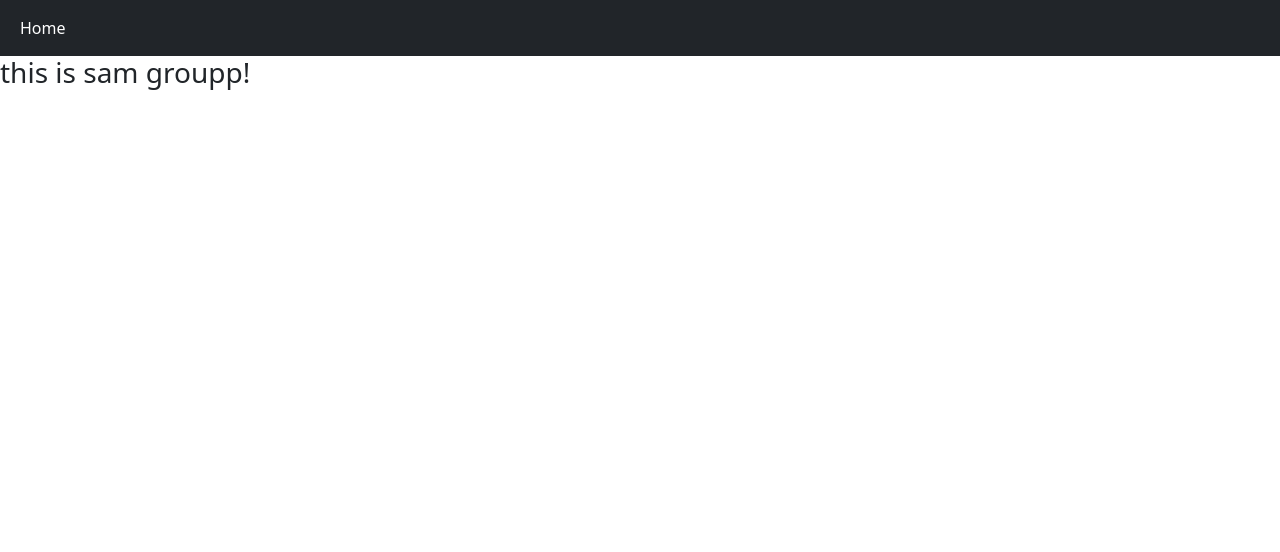
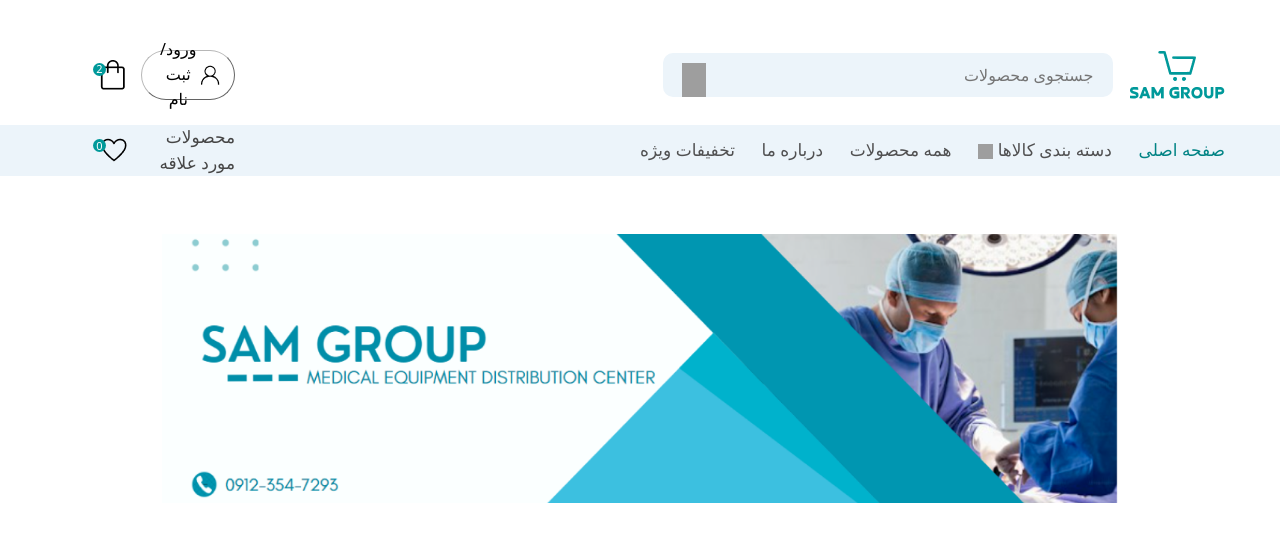
Before and after one commit to arooshahz/ECommerce, a Django app: page / in a window 1280 px wide. Shown: the top 552 px of the page. Run offline with Django 5.2, Linux system fonts and the light colour scheme; data that the repository does not hold is empty; grey boxes are pictures that could not be loaded.

Commit message:
add home navbar

```diff
--- /dev/null
+++ b/home/static/css/styles.css
@@ -0,0 +1,210 @@
+.header {
+  width: 100%;
+  height: 176px;
+}
+
+.search {
+  display: flex;
+  justify-content: space-between;
+  width: 100%;
+  height: 71%;
+  padding-top: 50px;
+  padding-bottom: 25px;
+  padding-left: 100px;
+  padding-right: 55px;
+}
+
+.search div#logo {
+  width: 50%;
+  align-items: center;
+  display: flex;
+  flex-direction: row-reverse;
+  justify-content: space-between;
+}
+
+.search div#logo label {
+  position: relative;
+  width: 80%;
+}
+
+.search div#logo label::before {
+  content: "";
+  position: absolute;
+  left: 19px;
+  top: 10px;
+  bottom: 0;
+  width: 24px;
+  background: url("https://img.icons8.com/ios-filled/24/search--v1.png");
+  background-repeat: no-repeat;
+}
+
+.search div#logo input[type="text"] {
+  width: 100%;
+  padding: 10px 19px;
+  background-color: #ecf4fa;
+  border: none;
+  border-radius: 10px;
+}
+
+.search div#login {
+  width: 12%;
+  align-items: center;
+  display: flex;
+  justify-content: space-between;
+  flex-direction: row-reverse;
+}
+
+.search div#login div {
+  position: relative;
+}
+
+.search div#login div span {
+  position: absolute;
+  background-color: #00999a;
+  border-radius: 50%;
+  width: 13px;
+  height: 13px;
+  color: white;
+  font-size: 11px;
+  display: flex;
+  justify-content: center;
+  align-items: center;
+  left: -7px;
+  top: 3px;
+}
+
+.search div#login button {
+  border-radius: 30px;
+  border-width: 1px;
+  border-color: #b7b7b7;
+  flex-direction: row-reverse;
+  justify-content: space-between;
+  align-items: center;
+  display: flex;
+  width: 70%;
+  height: 100%;
+  padding-left: 14px;
+  padding-right: 14px;
+  background-color: transparent;
+  font-size: 16px;
+  font-weight: 300;
+  line-height: 25px;
+}
+
+.menu {
+  background-color: #ecf4fa;
+  height: 29%;
+  width: 100%;
+  display: flex;
+  justify-content: space-between;
+  padding-left: 100px;
+  padding-right: 55px;
+}
+
+.menu div#items {
+  width: 52%;
+}
+
+.menu div#items ul#main {
+  list-style: none;
+  display: flex;
+  justify-content: space-between;
+  align-items: center;
+  margin: 0;
+  padding: 0;
+  height: 100%;
+  font-size: 17px;
+  font-weight: 400;
+  line-height: 26px;
+  color: #505051;
+}
+.menu div#items ul#main li#home {
+  color: #008384;
+  font-size: 17px;
+  font-weight: 400;
+  line-height: 26px;
+}
+
+.menu div#items ul#dropdown {
+  background-color: #fbfbfb;
+  border-radius: 15px;
+  padding: 16px 25px;
+  width: 350px;
+  height: 230px;
+}
+
+.menu div#items .dropdown-menu.show {
+  display: flex;
+  justify-content: space-between;
+  flex-direction: column;
+}
+
+.menu div#items ul#dropdown li.main-category {
+  font-size: 17px;
+  font-weight: 600;
+  line-height: 26px;
+  display: flex;
+  align-items: center;
+  color: #000;
+  padding-right: 0;
+}
+
+.menu div#items ul#dropdown li {
+  padding-right: 20px;
+  color: #5b5b5b;
+  font-size: 13px;
+  line-height: 20px;
+  font-weight: 400;
+}
+
+.menu div#items .dropdown-toggle::after {
+  display: none;
+}
+.menu div#items .dropdown-toggle {
+  padding: 0;
+  margin: 0;
+}
+
+.menu div#favourit {
+  width: 12%;
+  display: flex;
+  flex-direction: row-reverse;
+  align-items: center;
+  justify-content: space-between;
+}
+
+.menu div#favourit div {
+  position: relative;
+}
+
+.menu div#favourit div span {
+  position: absolute;
+  background-color: #00999a;
+  border-radius: 50%;
+  width: 13px;
+  height: 13px;
+  color: white;
+  font-size: 11px;
+  display: flex;
+  justify-content: center;
+  align-items: center;
+  left: -7px;
+  top: 3px;
+}
+
+.menu div#favourit p {
+  color: #464646;
+  font-size: 17px;
+  font-weight: 400;
+  line-height: 26px;
+  margin: 0;
+}
+
+.banner {
+  padding: 50px 80px;
+}
+
+.banner img {
+  width: 100%;
+  height: 100%;
+}
--- a/home/templates/home/home.html
+++ b/home/templates/home/home.html
@@ -1,19 +1,15 @@
-{% extends 'base.html' %}
-{% load static %}
+{% extends 'base.html' %} {% load static %} {% block extra_headers %}
+<link rel="stylesheet" href="{% static 'home/css/style.css' %}" />
+{% endblock %} {% block content %}
+<div class="banner"><img src="{% static 'images/banner.png' %}" alt="" /></div>
+{% for product in products %}
 
-{% block extra_headers %}
-<link rel="stylesheet" href="{% static 'home/css/style.css' %}">
-{% endblock %}
-
-{% block content %}
-    <h3> this is sam groupp!  </h3>
-    {% for product in products %}
-
-        <div class="card" style="width: 18rem;">
-          <img src="{{ product.image.url }}" class="card-img-top" >
-          <div class="card-body">
-            <a href="{{ product.get_absolute_url }}" class="card-title"> {{ product.name }}</a>
-          </div>
-        </div>
-    {% endfor %}
-{% endblock %}
+<div class="card" style="width: 18rem">
+  <img src="{{ product.image.url }}" class="card-img-top" />
+  <div class="card-body">
+    <a href="{{ product.get_absolute_url }}" class="card-title">
+      {{ product.name }}</a
+    >
+  </div>
+</div>
+{% endfor %} {% endblock %}
--- a/templates/base.html
+++ b/templates/base.html
@@ -1,23 +1,32 @@
-
 <!DOCTYPE html>
 {% load static %}
-<html lang="en">
-<head>
-    <meta charset="UTF-8">
+<html lang="en" dir="rtl">
+  <head>
+    <meta charset="UTF-8" />
     <title>Online Shop</title>
-    <link href="https://cdn.jsdelivr.net/npm/bootstrap@5.1.3/dist/css/bootstrap.min.css" rel="stylesheet" integrity="sha384-1BmE4kWBq78iYhFldvKuhfTAU6auU8tT94WrHftjDbrCEXSU1oBoqyl2QvZ6jIW3" crossorigin="anonymous">
-    <link rel="stylesheet" href="{% static 'css/base_styles.css' %}">
+    <link
+      rel="stylesheet"
+      href="https://cdn.jsdelivr.net/npm/bootstrap@5.0.2/dist/css/bootstrap.rtl.min.css"
+      integrity="sha384-gXt9imSW0VcJVHezoNQsP+TNrjYXoGcrqBZJpry9zJt8PCQjobwmhMGaDHTASo9N"
+      crossorigin="anonymous"
+    />
+    <link rel="stylesheet" href="{% static 'css/styles.css' %}" />
     {% block extra_headers %} {% endblock %}
-</head>
-<body>
-
+  </head>
+  <body style="padding: 0; margin: 0">
     {% include 'inc/navbar.html' %}
-    <div class="jumbotron">
-        {% include 'inc/messages.html' %}
-        {% block content %} {% endblock %}
+    <div class="container">
+      {% include 'inc/messages.html' %} {% block content %} {% endblock %}
     </div>
-
-
-
-</body>
+  </body>
+  <script
+    src="https://cdn.jsdelivr.net/npm/@popperjs/core@2.9.2/dist/umd/popper.min.js"
+    integrity="sha384-IQsoLXl5PILFhosVNubq5LC7Qb9DXgDA9i+tQ8Zj3iwWAwPtgFTxbJ8NT4GN1R8p"
+    crossorigin="anonymous"
+  ></script>
+  <script
+    src="https://cdn.jsdelivr.net/npm/bootstrap@5.0.2/dist/js/bootstrap.min.js"
+    integrity="sha384-cVKIPhGWiC2Al4u+LWgxfKTRIcfu0JTxR+EQDz/bgldoEyl4H0zUF0QKbrJ0EcQF"
+    crossorigin="anonymous"
+  ></script>
 </html>
--- a/templates/inc/navbar.html
+++ b/templates/inc/navbar.html
@@ -1,8 +1,94 @@
+{% load static %}
 
-<nav class="navbar navbar-expand-lg navbar-dark bg-dark">
-    <div class="container-fluid">
-        <div class="navbar-nav">
-            <a class="nav-link active" href="{% url 'home:home' %}">Home</a>
+<nav class="navbar" style="padding-top: 0">
+  <div class="header">
+    <div class="search">
+      <div id="logo">
+        <label for="search">
+          <input type="text" name="search" placeholder="جستجوی محصولات" />
+        </label>
+        <img src="{% static 'images/Group.png' %}" alt="logo" />
+      </div>
+      <div id="login">
+        <div>
+          <span>2</span>
+          <img src="{% static 'images/cart.png' %}" alt="cart" />
         </div>
+        <button>
+          ورود/ثبت نام <img src="{% static 'images/Vector.png' %}" />
+        </button>
+      </div>
     </div>
+    <div class="menu">
+      <div id="items">
+        <ul id="main">
+          <li id="home">صفحه اصلی</li>
+          <li>
+            <div class="dropdown">
+              <p
+                class="dropdown-toggle"
+                type="button"
+                id="dropdownMenuButton1"
+                data-bs-toggle="dropdown"
+                aria-expanded="false"
+              >
+                دسته بندی کالاها
+                <img
+                  width="15"
+                  height="15"
+                  src="https://img.icons8.com/ios-filled/15/expand-arrow--v1.png"
+                  alt="expand-arrow--v1"
+                />
+              </p>
+              <ul
+                id="dropdown"
+                class="dropdown-menu"
+                aria-labelledby="dropdownMenuButton1"
+              >
+                <div>
+                  <li class="main-category">
+                    <img
+                      width="15"
+                      height="15"
+                      src="https://img.icons8.com/material-rounded/15/sort-down.png"
+                      alt="sort-down"
+                    />
+                    البسه
+                  </li>
+                  <li>گان جراحی</li>
+                  <li>لباس بیمارستانی بیمار</li>
+                </div>
+                <div>
+                  <li class="main-category">
+                    <img
+                      width="15"
+                      height="15"
+                      src="https://img.icons8.com/material-rounded/15/sort-down.png"
+                      alt="sort-down"
+                    />
+                    کلاه
+                  </li>
+                  <li>کلاه جراح</li>
+                  <li>کلاه آکاردئونی</li>
+                  <li>کلاه بیمار</li>
+                </div>
+              </ul>
+            </div>
+          </li>
+          <li>همه محصولات</li>
+          <li>درباره ما</li>
+          <li>تخفیفات ویژه</li>
+        </ul>
+      </div>
+      <div id="favourit">
+        <div>
+          <span>0</span>
+          <img src="{% static 'images/fav.png' %}" alt="favourit" />
+        </div>
+        <div>
+          <p>محصولات مورد علاقه</p>
+        </div>
+      </div>
+    </div>
+  </div>
 </nav>
```
Also changed, not shown: home/static/images/Group.png (added), home/static/images/Vector.png (added), home/static/images/banner.png (added), home/static/images/cart.png (added), home/static/images/fav.png (added), home/static/images/search.svg (added).
